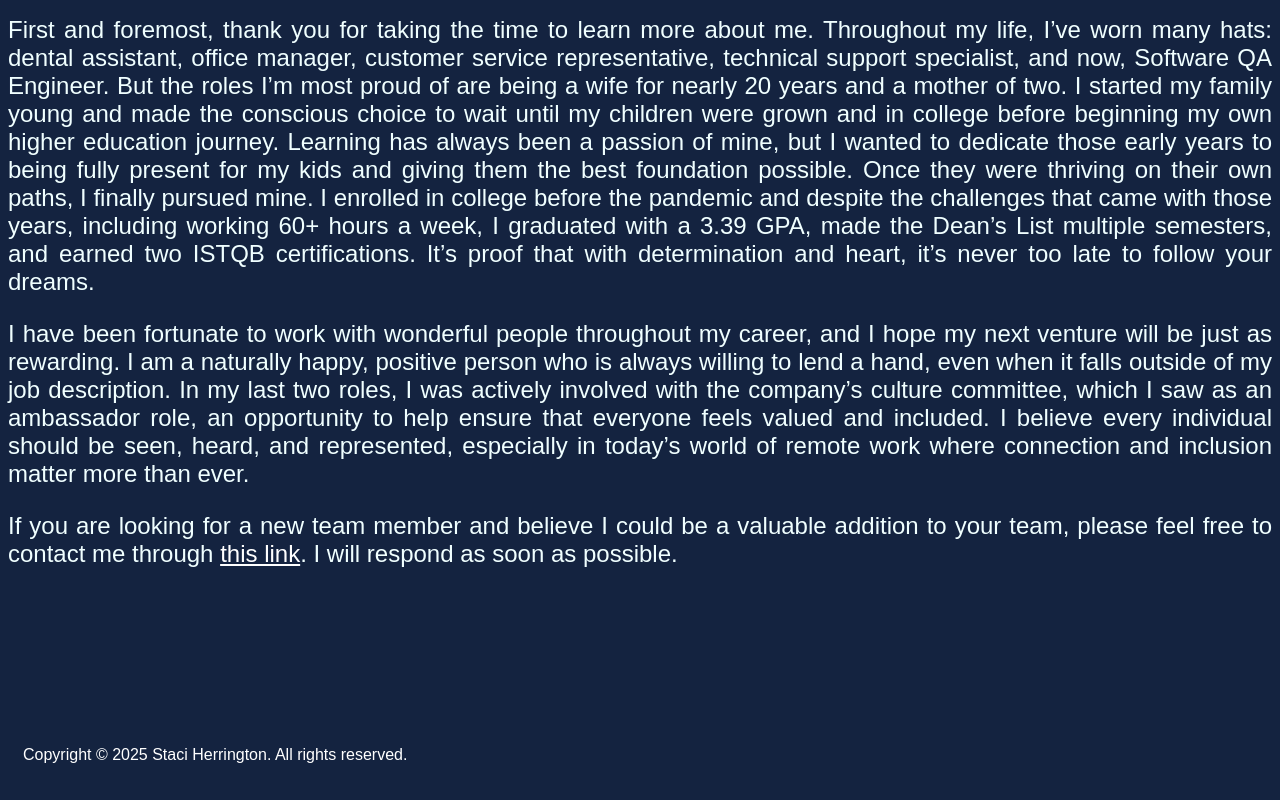
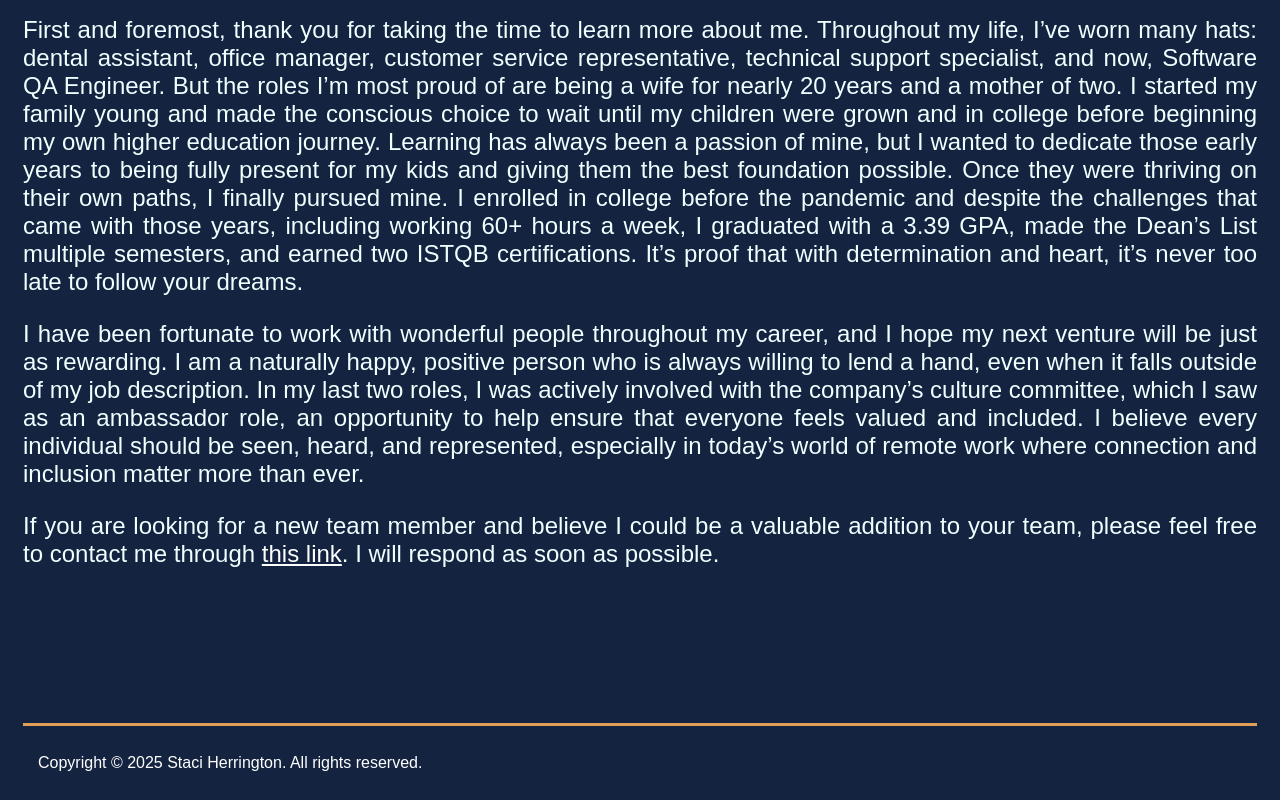
Before and after one commit to sgh5175/sgh5175.github.io, a plain HTML site: page about.html in a window 1280 px wide. Shown: the part 314-1114 px from the top of the page. Drawn offline with Linux system fonts and the light colour scheme; a web font is replaced by a local one.

Commit message:
padding
added padding to margins for better viewing

```diff
--- a/about.html
+++ b/about.html
@@ -50,7 +50,8 @@
             today’s world of remote work where connection and inclusion matter more than ever.<p></p>
             If you are looking for a new team member and believe I could be a valuable addition to your team, please
             feel free to contact me through <a href="contact.html">this link</a>. I will respond as soon as possible.
-        </h3>
+        </h4>
+        <hr>
     </div>
     <div>
         <li style="padding: 20px 15px;font-size: 16px;">Copyright © 2025 Staci Herrington. All rights
--- a/style.css
+++ b/style.css
@@ -4,6 +4,8 @@
      font-weight: 300;
      margin: 2;
      padding: 0;
+     padding-left: 15px;
+     padding-right: 15px;
 
  }
 
@@ -312,6 +314,7 @@
      font-weight: 300;
      padding: 1;
  }
+
  .blog-container h1 {
      position: relative;
      line-height: normal;
@@ -322,6 +325,7 @@
      font-weight: 300;
      padding-top: 1%;
      margin-bottom: 0;
+
  }
 
  .blog-container h2 {
```
